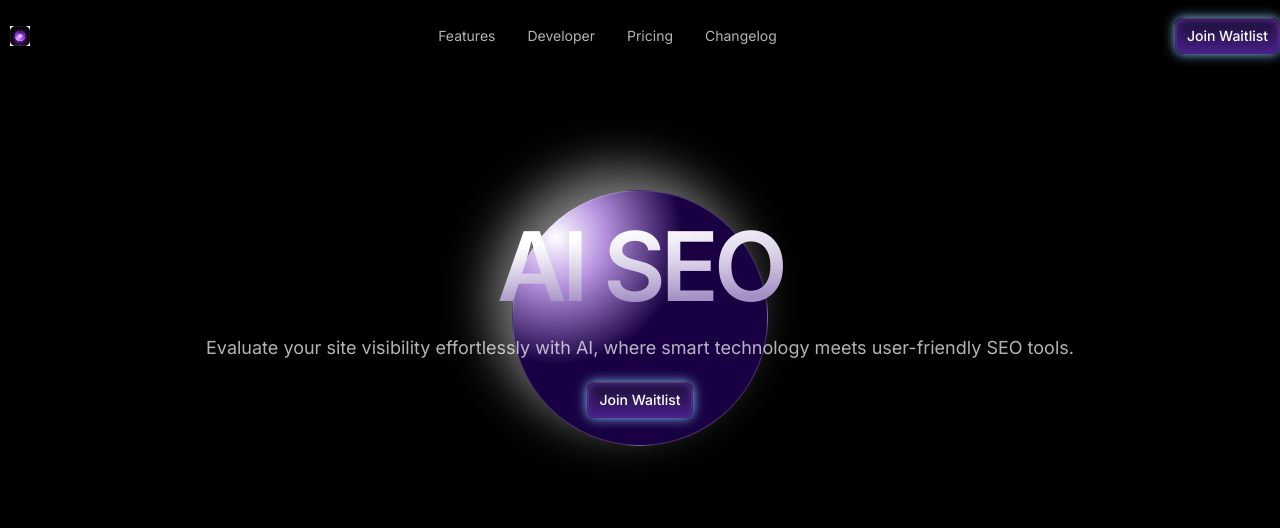
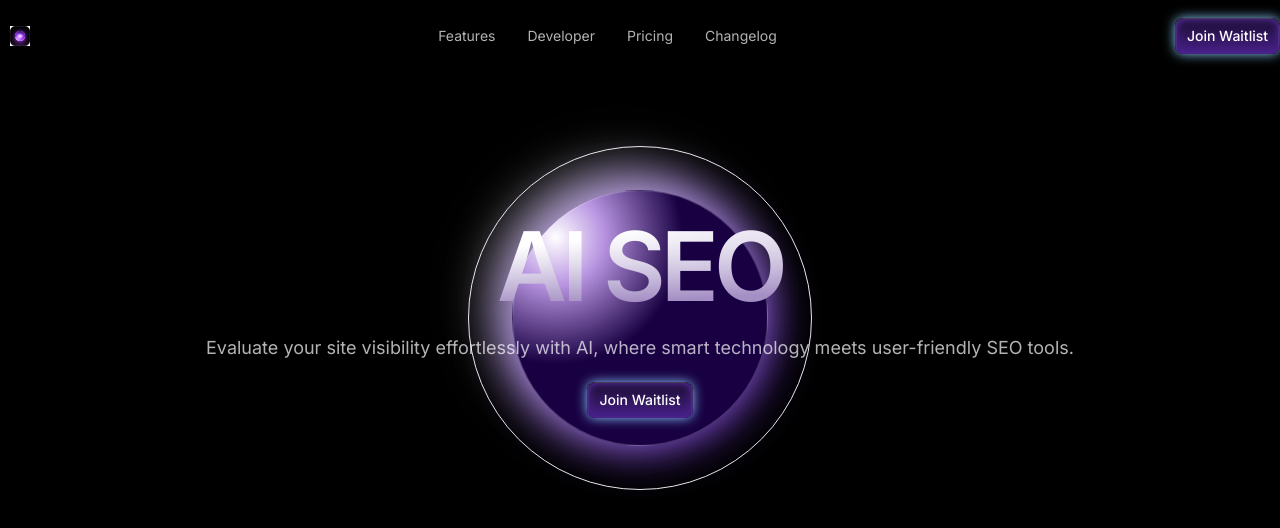
Before and after one commit to khushi4452/-AI_Saas, a Next.js app: page / in a window 1280 px wide. Shown: the top 528 px of the page. Built offline with nearby package versions, Linux system fonts and the light colour scheme.

Commit message:
complete

```diff
--- a/src/sections/Hero.tsx
+++ b/src/sections/Hero.tsx
@@ -3,8 +3,8 @@ import { Button } from "../components/Button";
 export const Hero = () => {
   return (
     <section className="h-[492px] flex items-center justify-center relative">
-      <div className="absolute h-64 w-64 bg-purple-500 rounded-full border border-white/20 top-1/2 left-1/2 -translate-x-1/2 -translate-y-1/2 bg-[radial-gradient(50%_50%_at_16.8%_18.3%,white,rgb(184,148,225)_37.7%,rgb(24,0,66))] shadow-[-20px_-20px_50px_rgb(255,255,255,.5)]"></div>
-
+      <div className="absolute h-64 w-64 bg-purple-500 rounded-full border border-white/20 top-1/2 left-1/2 -translate-x-1/2 -translate-y-1/2 bg-[radial-gradient(50%_50%_at_16.8%_18.3%,white,rgb(184,148,225)_37.7%,rgb(24,0,66))] shadow-[-20px_-20px_50px_rgb(255,255,255,.5),-20px_-20px_80px_rgb(255,255,255,.1),0_0_50px_rgb(140,69,255)]"></div>
+      <div className="absolute h-[344px] w-[344px] border rounded-full"></div>
       <div className="container relative z-10 text-center">
         <h1 className="text-8xl font-semibold tracking-tighter bg-white bg-[radial-gradient(100%_100%_at_top_left,white,white,rgb(74,32,138,.5))] text-transparent bg-clip-text">
           AI SEO
```
